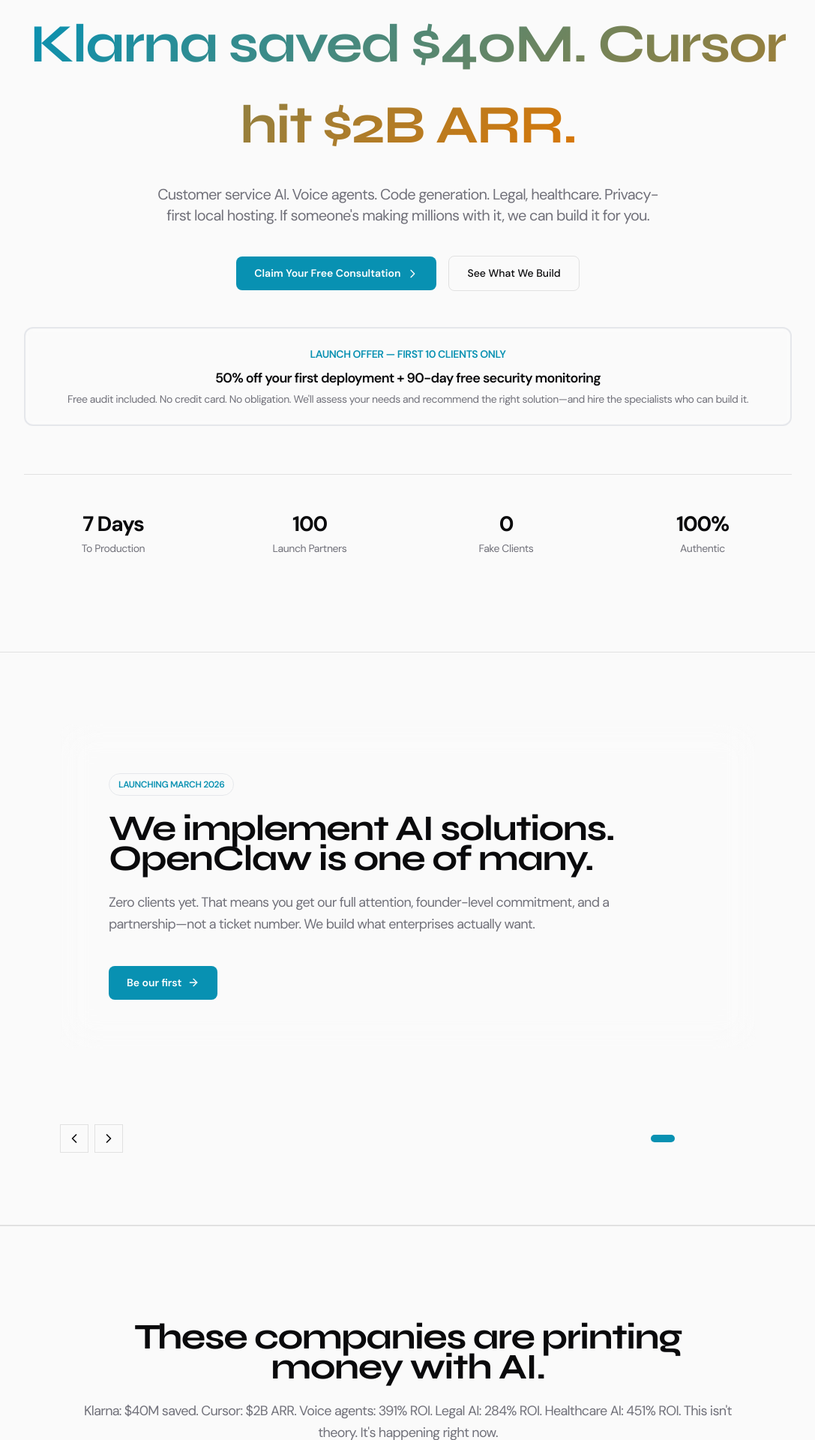
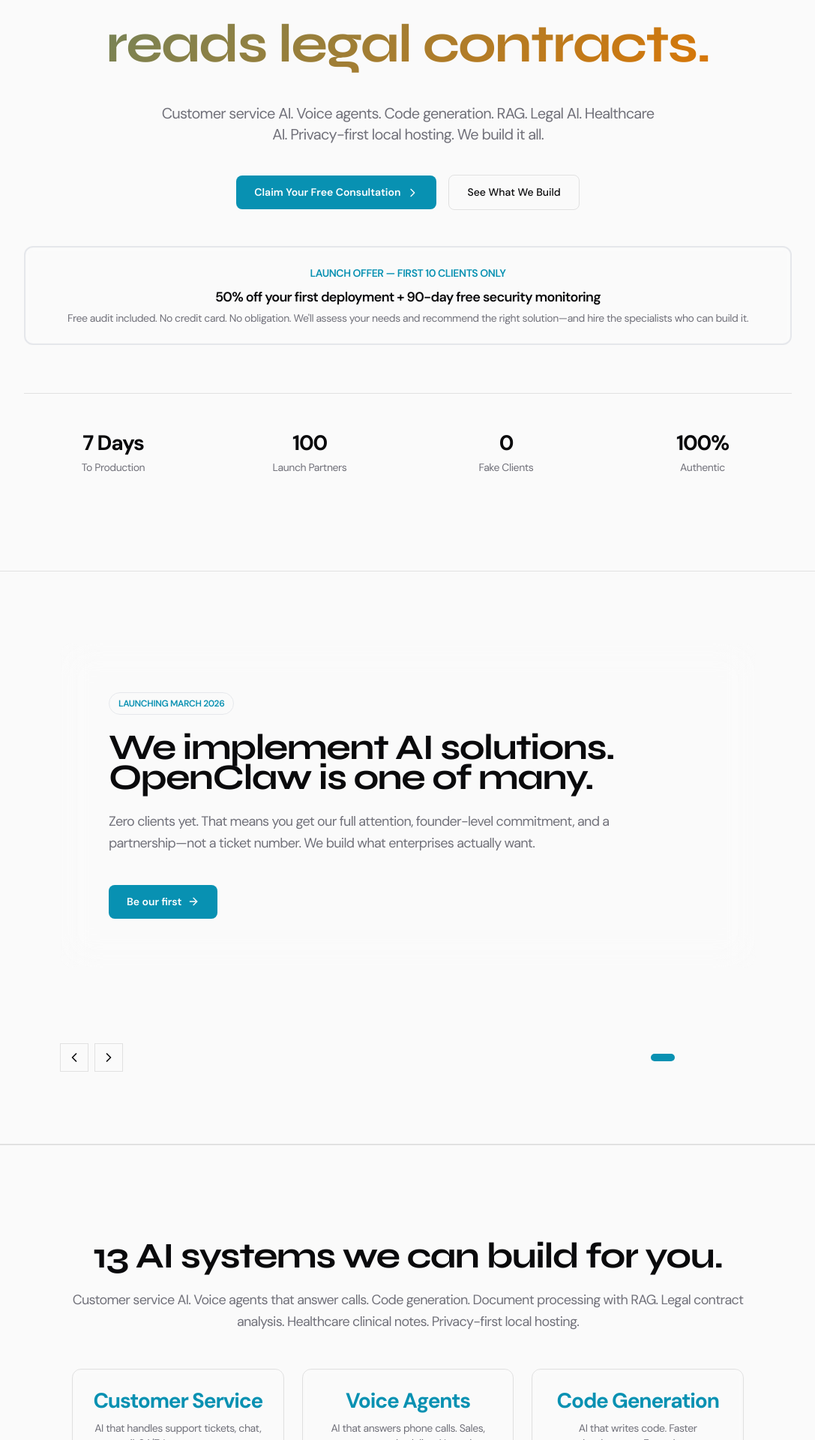
Before and after one commit to aalhadxx/aiagency, a Next.js app: page / in a window 1280 px wide. Shown: the part 480-2400 px from the top of the page at 75% size, without its empty margins (96-1183 px from the left). Built offline with nearby package versions, Linux system fonts and the light colour scheme; no server answers.

Commit message:
Remove all case study names from hero - focus on what client gets
Made-with: Cursor

```diff
--- a/src/app/page.tsx
+++ b/src/app/page.tsx
@@ -21,15 +21,15 @@ export default function HomePage() {
 
           <ScrollReveal delay={0.1}>
             <h1 className="font-display text-5xl font-bold tracking-tight text-oc-cream sm:text-6xl md:text-7xl">
-              Customer service AI. Voice agents. Code generation.
+              AI that answers calls.
               <br />
-              <span className="gradient-text">Klarna saved $40M. Cursor hit $2B ARR.</span>
+              <span className="gradient-text">AI that writes code. AI that reads legal contracts.</span>
             </h1>
           </ScrollReveal>
 
           <ScrollReveal delay={0.2}>
             <p className="mx-auto mt-6 max-w-2xl text-lg leading-relaxed text-oc-cream-muted md:text-xl">
-              Customer service AI. Voice agents. Code generation. Legal, healthcare. Privacy-first local hosting. If someone's making millions with it, we can build it for you.
+              Customer service AI. Voice agents. Code generation. RAG. Legal AI. Healthcare AI. Privacy-first local hosting. We build it all.
             </p>
           </ScrollReveal>
 
@@ -97,22 +97,22 @@ export default function HomePage() {
           <div className="mx-auto max-w-4xl text-center">
             <ScrollReveal>
               <h2 className="font-display text-3xl font-bold text-oc-cream md:text-4xl lg:text-5xl">
-                These companies are printing money with AI.
+                13 AI systems we can build for you.
               </h2>
             </ScrollReveal>
 
             <ScrollReveal delay={0.1}>
               <p className="mt-6 text-lg leading-relaxed text-oc-cream-muted">
-                Klarna: $40M saved. Cursor: $2B ARR. Voice agents: 391% ROI. Legal AI: 284% ROI. Healthcare AI: 451% ROI. This isn't theory. It's happening right now.
+                Customer service AI. Voice agents that answer calls. Code generation. Document processing with RAG. Legal contract analysis. Healthcare clinical notes. Privacy-first local hosting.
               </p>
             </ScrollReveal>
 
             <ScrollReveal delay={0.2}>
               <div className="mt-12 grid gap-6 md:grid-cols-3">
                 {[
-                  { stat: '$40M', desc: 'Klarna saved with customer service AI. 700 FTEs replaced, 82% faster resolution' },
-                  { stat: '391% ROI', desc: 'Voice agents: payback <6 months, $10.3M saved over 3 years (PolyAI Forrester)' },
-                  { stat: '$2B ARR', desc: 'Cursor-style code generation. 55% faster tasks, 84% more successful builds' },
+                  { stat: 'Customer Service', desc: 'AI that handles support tickets, chat, email. 24/7. Instant responses.' },
+                  { stat: 'Voice Agents', desc: 'AI that answers phone calls. Sales, support, scheduling. Natural conversation.' },
+                  { stat: 'Code Generation', desc: 'AI that writes code. Faster development. Fewer bugs.' },
                 ].map((item, i) => (
                   <div
                     key={i}
@@ -268,7 +268,7 @@ export default function HomePage() {
               Why us
             </h2>
             <p className="mt-6 text-lg leading-relaxed text-oc-cream-muted">
-              We have 0 clients. We're new. But these systems exist. They're making millions. We can build them for you.
+              We're new. 0 clients. But these 13 systems are real and making millions. We can build any of them.
             </p>
             <div className="mt-8 flex flex-wrap justify-center gap-4">
               <Link href="/careers" className="text-sm font-medium text-oc-cyan hover:underline">
--- a/src/app/services/page.tsx
+++ b/src/app/services/page.tsx
@@ -252,10 +252,10 @@ export default function ServicesPage() {
               What We Build
             </p>
             <h2 className="font-display text-3xl md:text-4xl font-bold mb-4">
-              What's already making money
+              13 systems. Real results.
             </h2>
             <p className="text-oc-cream-muted max-w-3xl mb-12">
-              These aren't concepts. Klarna saved $40M. Cursor is at $2B ARR. Voice agents get 391% ROI. We can build any of this for you.
+              Customer service AI: $40M saved. Code generation: $2B ARR. Voice agents: 391% ROI. Legal: 284% ROI. Healthcare: 451% ROI. RAG: $26M saved. Privacy-first local: 52-75% cheaper.
             </p>
           </ScrollReveal>
           <div className="grid md:grid-cols-2 lg:grid-cols-3 gap-6">
@@ -304,7 +304,7 @@ export default function ServicesPage() {
                 Need something else?
               </p>
               <p className="text-oc-cream-muted text-sm mb-4">
-                If it's making money somewhere else, we can build it for you.
+                Need something else? We build AI systems that work.
               </p>
               <Button href="/book-audit" variant="primary" size="md" className="group">
                 Book Free Consultation
```
